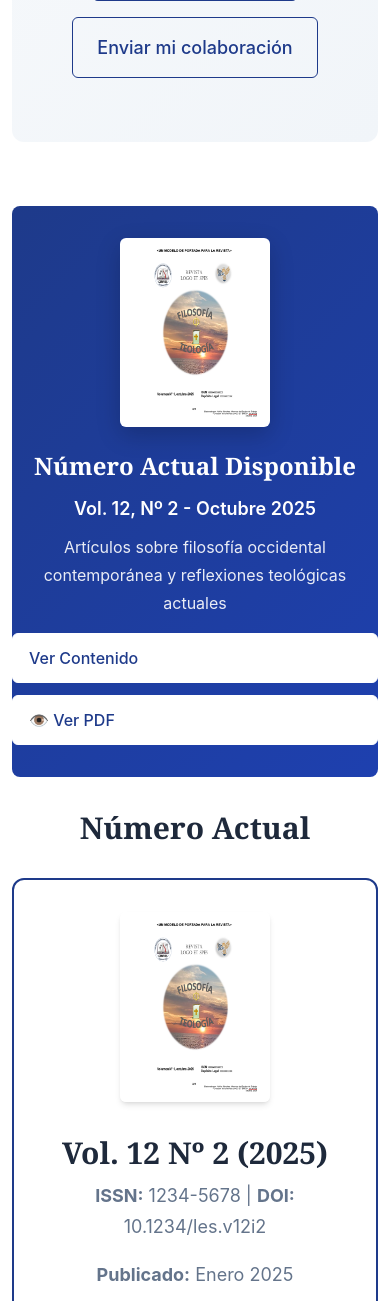
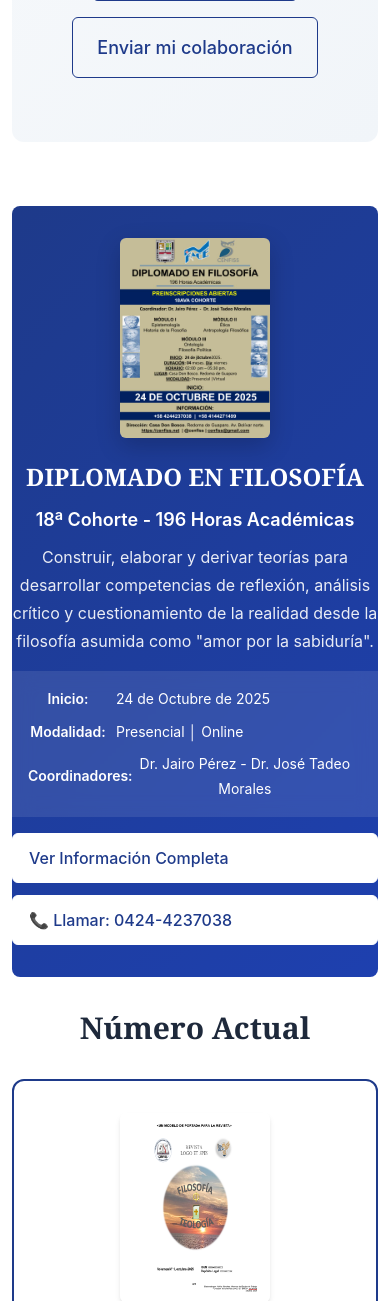
Before and after one commit to refo44/demo-revistalogos, a PHP site: page / in a window 390 px wide. Shown: the part 564-1865 px from the top of the page. Run offline with PHP 8.4, Linux system fonts and the light colour scheme.

Commit message:
feat: Update banner section to promote Diplomado en Filosofía
- Replace revista content with diplomado promotion
- Use flyer.jpg image from CENFISS
- Add diplomado metadata (inicio, modalidad, coordinadores)
- Link to CENFISS eventos page in new tab
- Add phone call button for enrollment
- Include diplomado objective and cohort info
- Style banner meta section with backdrop blur

```diff
--- a/assets/css/pages.css
+++ b/assets/css/pages.css
@@ -1059,6 +1059,32 @@
   line-height: var(--line-height-relaxed);
 }
 
+.banner__meta {
+  background-color: rgba(255, 255, 255, 0.1);
+  padding: var(--space-4);
+  border-radius: var(--border-radius-md);
+  margin-bottom: var(--space-4);
+  backdrop-filter: blur(10px);
+}
+
+.banner__meta p {
+  margin-bottom: var(--space-2);
+  font-size: var(--font-size-sm);
+  display: flex;
+  align-items: center;
+  gap: var(--space-2);
+}
+
+.banner__meta p:last-child {
+  margin-bottom: 0;
+}
+
+.banner__meta strong {
+  color: var(--color-text-inverse);
+  font-weight: var(--font-weight-semibold);
+  min-width: 80px;
+}
+
 .banner .btn {
   background-color: var(--color-text-inverse);
   color: var(--color-primary);
--- a/index.html
+++ b/index.html
@@ -158,15 +158,20 @@
             <section class="banner">
                 <div class="banner__content">
                     <div class="banner__image">
-                        <img src="assets/img/portada-ejemplo.png" alt="Portada LOGO ET SPES Vol. 12, Nº 2" class="banner__img">
+                        <img src="assets/img/flyer.jpg" alt="Diplomado en Filosofía - CENFISS" class="banner__img">
                     </div>
                     <div class="banner__info">
-                        <h2 class="banner__title">Número Actual Disponible</h2>
-                        <p class="banner__description">Vol. 12, Nº 2 - Octubre 2025</p>
-                        <p class="banner__subtitle">Artículos sobre filosofía occidental contemporánea y reflexiones teológicas actuales</p>
+                        <h2 class="banner__title">DIPLOMADO EN FILOSOFÍA</h2>
+                        <p class="banner__description">18ª Cohorte - 196 Horas Académicas</p>
+                        <p class="banner__subtitle">Construir, elaborar y derivar teorías para desarrollar competencias de reflexión, análisis crítico y cuestionamiento de la realidad desde la filosofía asumida como "amor por la sabiduría".</p>
+                        <div class="banner__meta">
+                            <p><strong>Inicio:</strong> 24 de Octubre de 2025</p>
+                            <p><strong>Modalidad:</strong> Presencial │ Online</p>
+                            <p><strong>Coordinadores:</strong> Dr. Jairo Pérez - Dr. José Tadeo Morales</p>
+                        </div>
                         <div class="banner__actions">
-                            <a href="single-issue.html" class="btn btn--primary">Ver Contenido</a>
-                            <a href="assets/pdf/numero-v12n2-2025.pdf" class="btn btn--outline" target="_blank" rel="noopener noreferrer">👁️ Ver PDF</a>
+                            <a href="https://cenfiss.net/index.php/eventos/" class="btn btn--primary" target="_blank" rel="noopener noreferrer">Ver Información Completa</a>
+                            <a href="tel:+584244237038" class="btn btn--outline">📞 Llamar: 0424-4237038</a>
                         </div>
                     </div>
                 </div>
```
Also changed, not shown: assets/img/flyer.jpg (added).
